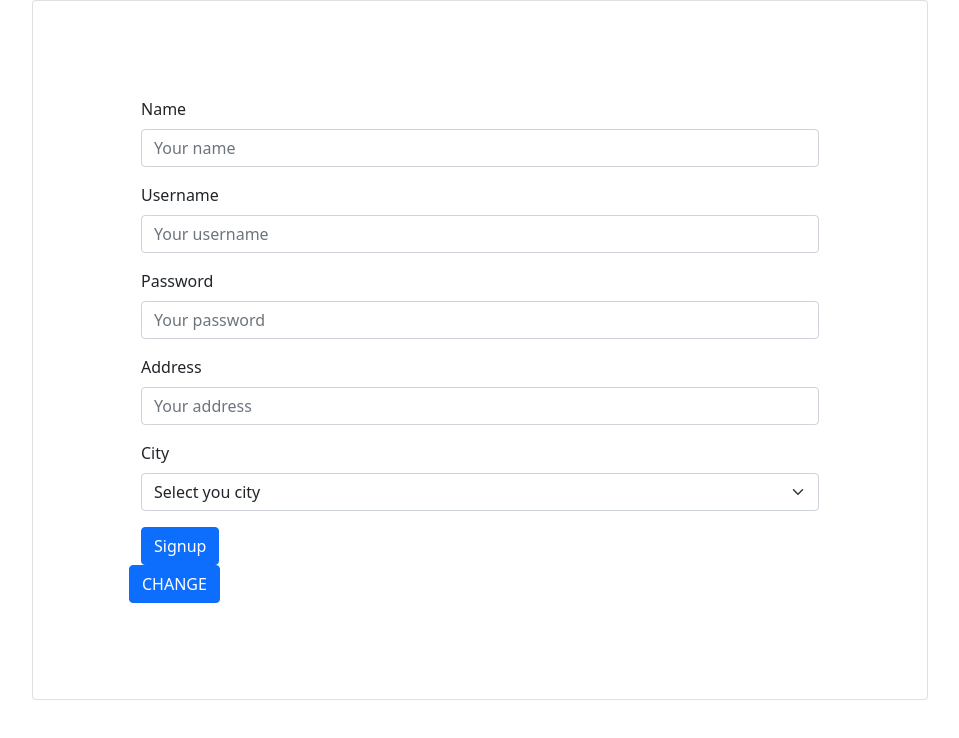
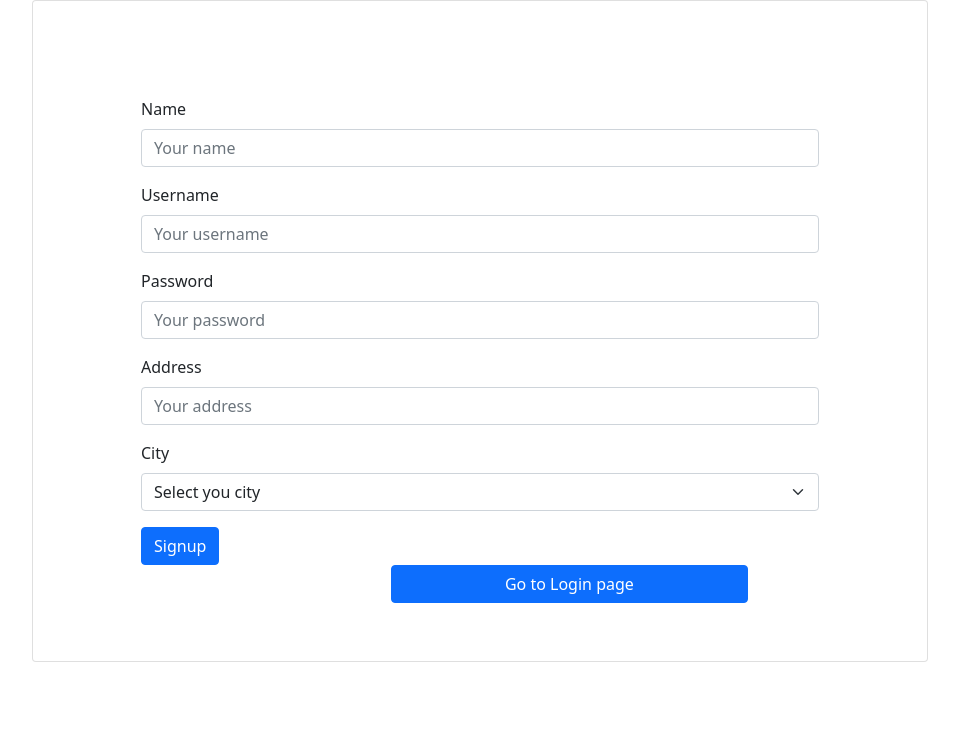
Before and after one commit to maurocasciati/C001-login, a React (Create React App) app in the folder client/: page / in a window 1280 px wide. Shown: the top 738 px of the page, without its empty margins (160-1119 px from the left). Built offline with nearby package versions, Linux system fonts and the light colour scheme.

Commit message:
fix: small fixes in style and api calls

```diff
--- a/client/src/App.js
+++ b/client/src/App.js
@@ -14,7 +14,13 @@ function App() {
         <ModalProvider>
           { toggle ? <LoginPage/> : <SignupPage></SignupPage> }
         </ModalProvider>
-        <Button variant="primary" onClick={() => setToggle(!toggle)}>CHANGE</Button>
+        <Button
+          style={{ width: '40%', position: 'absolute', left: '40%' }}
+          variant="primary"
+          onClick={() => setToggle(!toggle)}
+        >
+          { toggle ? 'Go to Signup page' : 'Go to Login page' }
+        </Button>
       </Card>
     </div>
   );
--- a/client/src/api/profile.api.js
+++ b/client/src/api/profile.api.js
@@ -1,6 +1,6 @@
 export async function postLogin(user, pass) {
     try {
-      const authResponse = await fetch('https://0.0.0.0:4000/auth', {
+      const authResponse = await fetch('https://127.0.0.1:3000/auth', {
         method: 'POST',
         body: JSON.stringify({
             username: user,
@@ -15,7 +15,7 @@ export async function postLogin(user, pass) {
 
       const authBody = await authResponse.json();
 
-      const profileResponse = await fetch('https://0.0.0.0:4000/api/profile', {
+      const profileResponse = await fetch('https://127.0.0.1:3000/api/profile', {
         method: 'GET',
         headers: new Headers({
           'Authorization': 'Bearer ' + authBody.access_token,
@@ -34,7 +34,7 @@ export async function postLogin(user, pass) {
 
 export async function postUser(userBody) {
     try {
-      const response = await fetch('https://0.0.0.0:4000/api/users', {
+      const response = await fetch('https://127.0.0.1:3000/api/users', {
         method: 'POST',
         body: JSON.stringify({
             ...userBody
```
